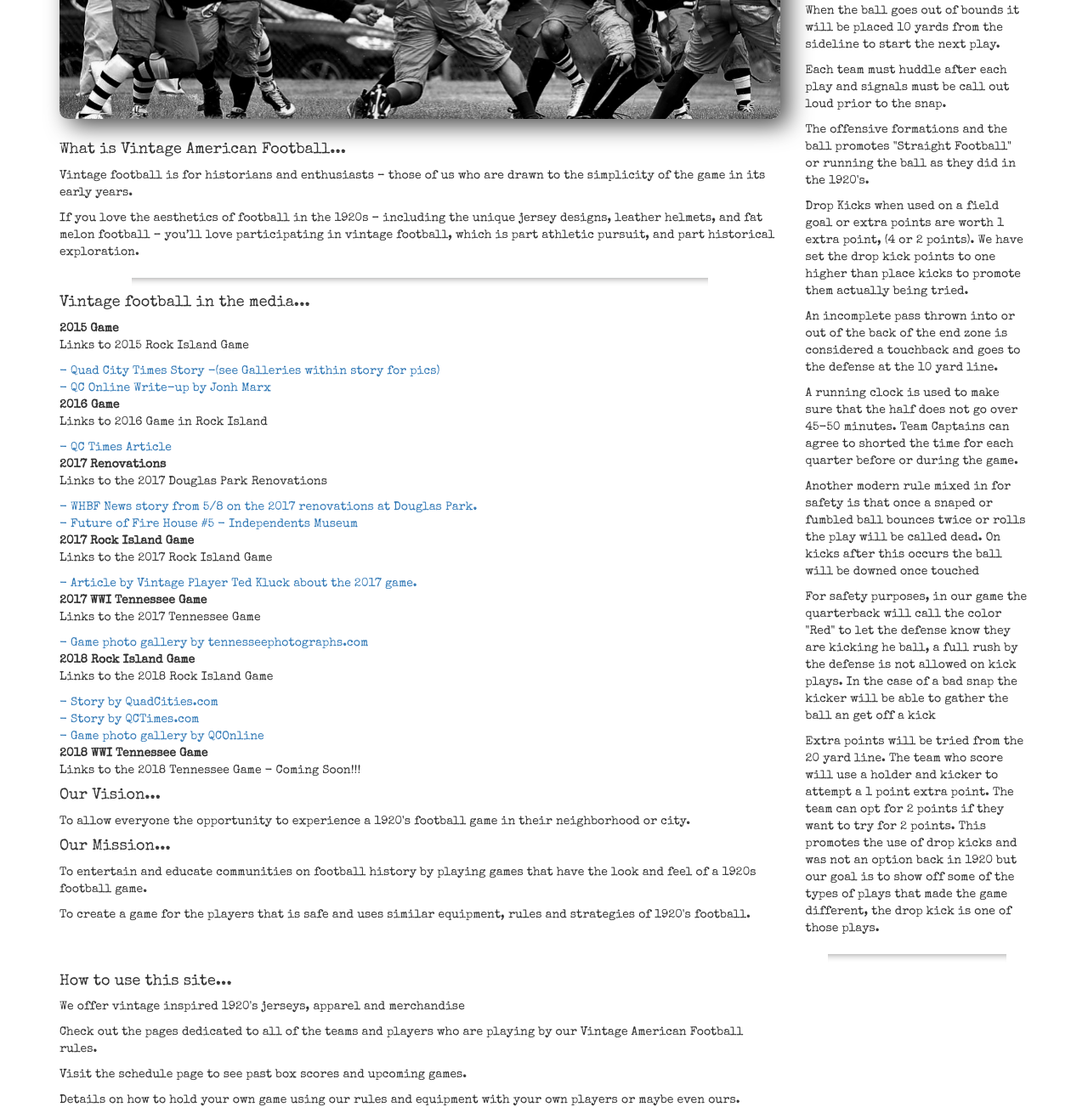
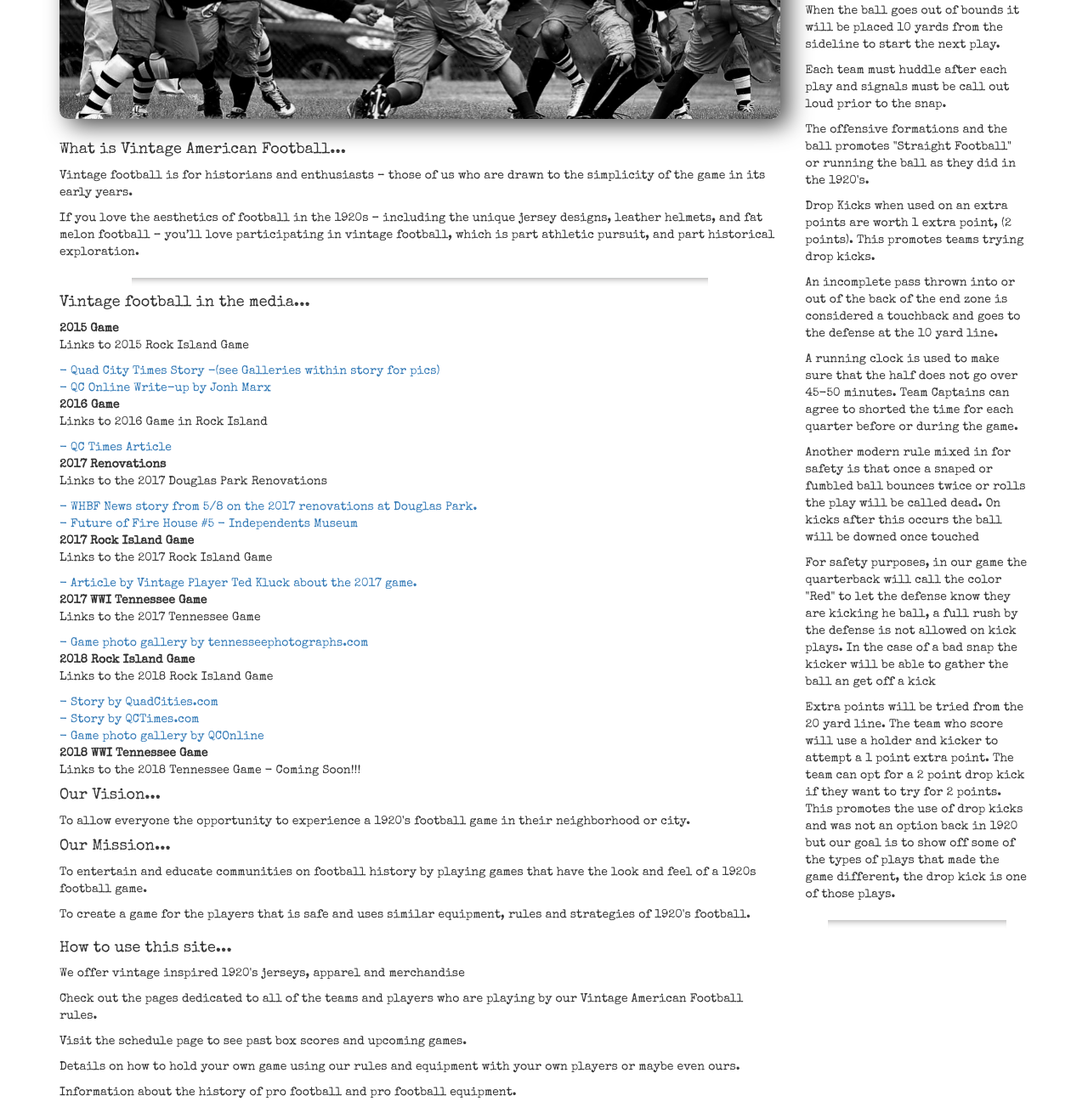
Before and after one commit to SimonHerrera/vintage-american-football-client, a website: page client/index.html in a window 1280 px wide. Shown: the part 425-1728 px from the top of the page at 85% size. Drawn offline with nearby package versions, Linux system fonts and the light colour scheme; a web font is replaced by a local one.

```diff
--- a/client/app/landing/landing.html
+++ b/client/app/landing/landing.html
@@ -49,12 +49,12 @@
       <p>When the ball goes out of bounds it will be placed 10 yards from the sideline to start the next play.
       <p>Each team must huddle after each play and signals must be call out loud prior to the snap.<p>
       <p>The offensive formations and the ball promotes "Straight Football" or running the ball as they did in the 1920's.</p>
-      <p>Drop Kicks when used on a field goal or extra points are worth 1 extra point, (4 or 2 points). We have set the drop kick points to one higher than place kicks to promote them actually being tried.</p>
+      <p>Drop Kicks when used on an extra points are worth 1 extra point, (2 points). This promotes teams trying drop kicks.</p>
       <p>An incomplete pass thrown into or out of the back of the end zone is considered a touchback and goes to the defense at the 10 yard line.</p>
       <p>A running clock is used to make sure that the half does not go over 45-50 minutes. Team Captains can agree to shorted the time for each quarter before or during the game.</p>
       <p>Another modern rule mixed in for safety is that once a snaped or fumbled ball bounces twice or rolls the play will be called dead. On kicks after this occurs the ball will be downed once touched</p>
       <p>For safety purposes, in our game the quarterback will call the color "Red" to let the defense know they are kicking he ball, a full rush by the defense is not allowed on kick plays. In the case of a bad snap the kicker will be able to gather the ball an get off a kick</p>
-      <p>Extra points will be tried from the 20 yard line. The team who score will use a holder and kicker to attempt a 1 point extra point. The team can opt for 2 points if they want to try for 2 points. This promotes the use of drop kicks and was not an option back in 1920 but our goal is to show off some of the types of plays that made the game different, the drop kick is one of those plays.</p>
+      <p>Extra points will be tried from the 20 yard line. The team who score will use a holder and kicker to attempt a 1 point extra point. The team can opt for a 2 point drop kick if they want to try for 2 points. This promotes the use of drop kicks and was not an option back in 1920 but our goal is to show off some of the types of plays that made the game different, the drop kick is one of those plays.</p>
     <hr class="style1">
     </div>
     <div class="col-md-9">
```
